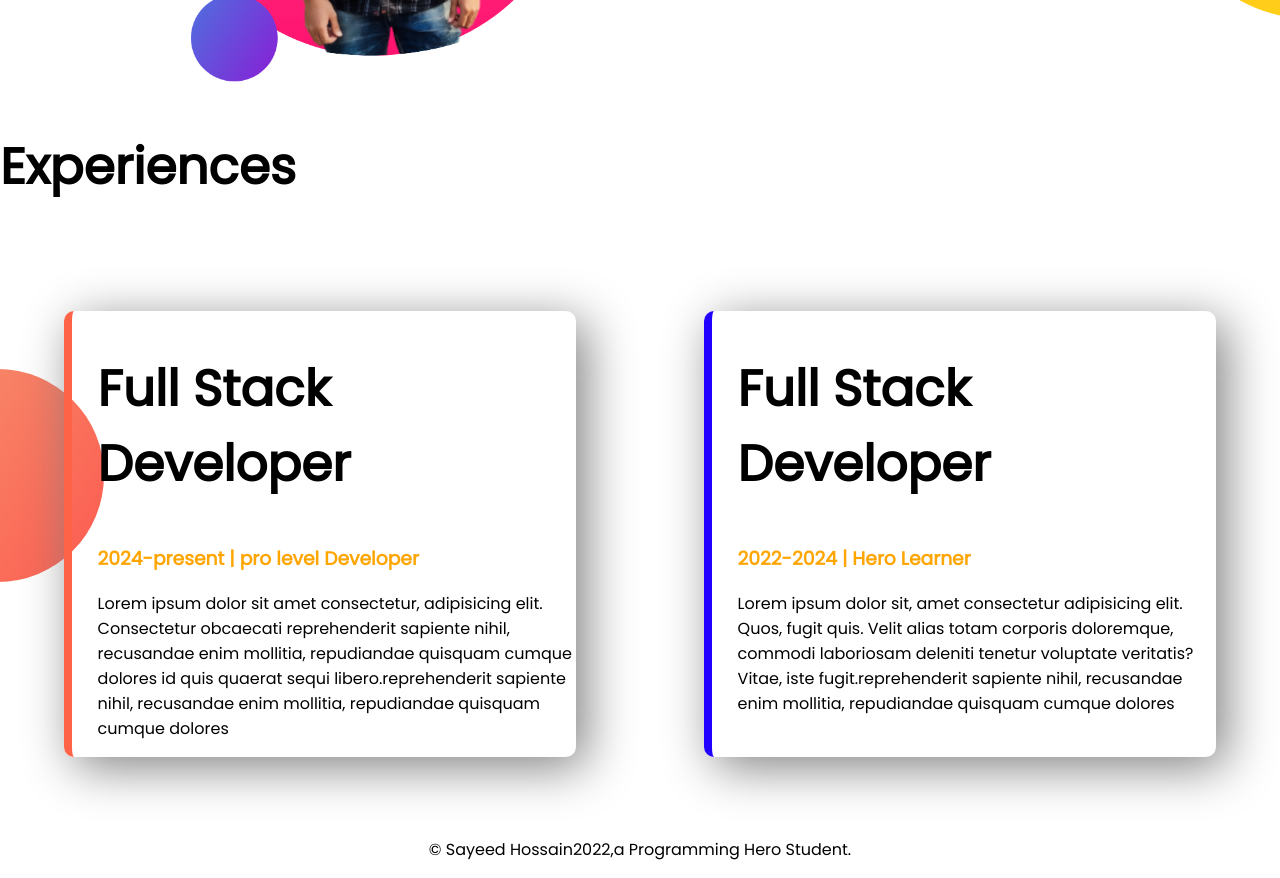
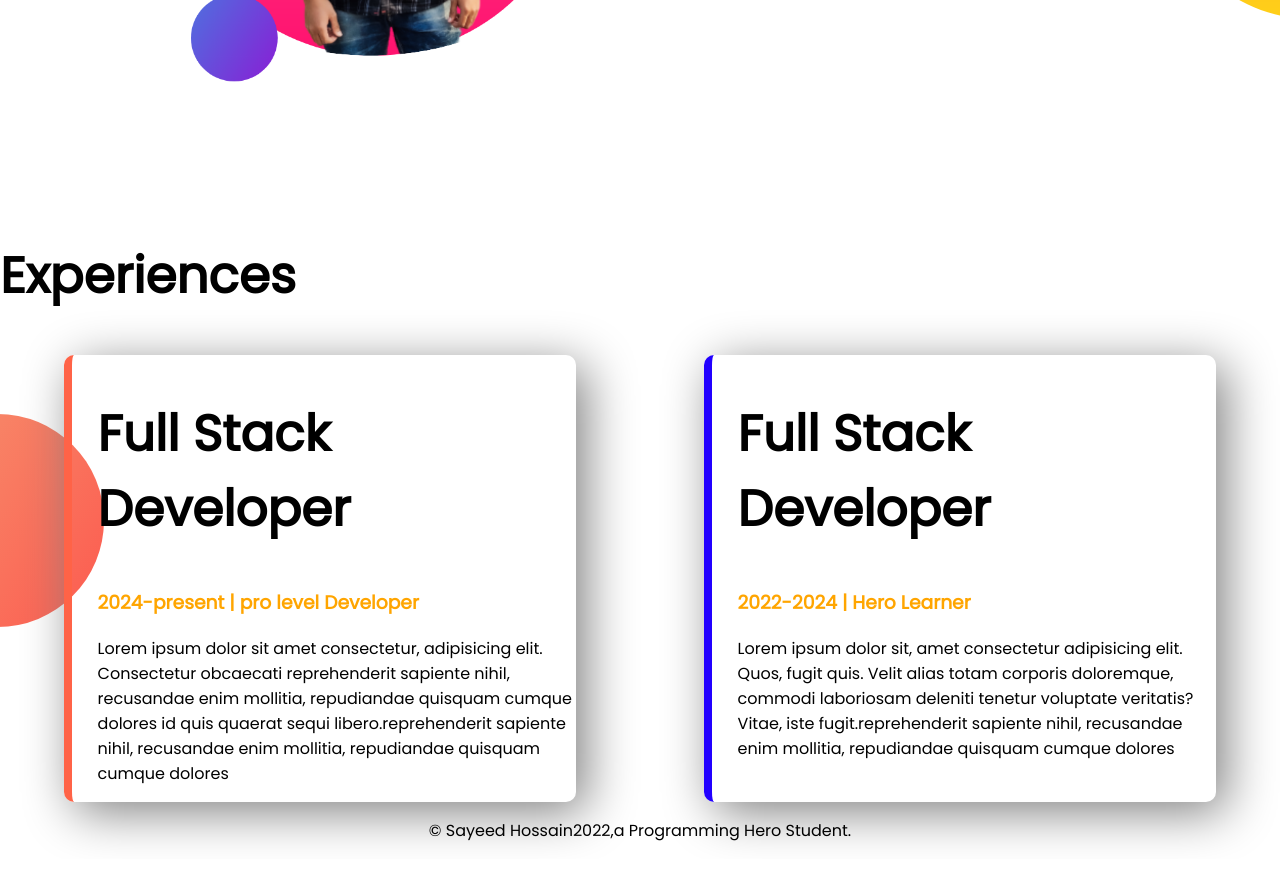
Before and after one commit to sayeedhossain2/developer-portfolio, a plain HTML site: page index.html in a window 1280 px wide. Shown: the part 1060-1938 px from the top of the page. Drawn offline with Linux system fonts and the light colour scheme.

Commit message:
final done

```diff
--- a/style.css
+++ b/style.css
@@ -49,6 +49,7 @@ h3 {
   background-position: right;
 }
 .experience-area {
+  margin-top: 150px;
   background-image: url(images/exp-bg.png);
   background-repeat: no-repeat;
   background-position: left;
@@ -56,7 +57,8 @@ h3 {
 
 .experience-item {
   width: 40%;
-  margin: 5%;
+  margin-left: 5%;
+  margin-right: 5%;
   box-shadow: 10px 10px 50px gray;
   padding-left: 2%;
   border-radius: 10px;
```
